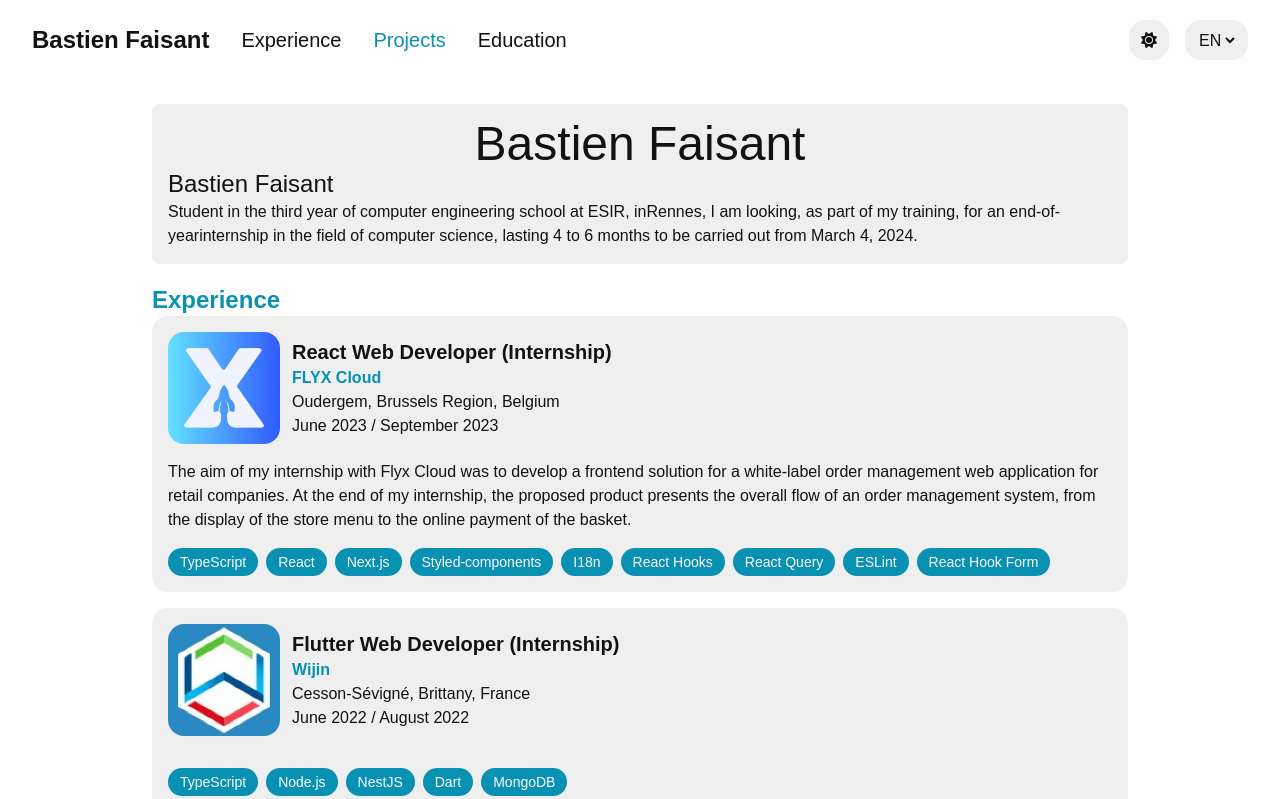
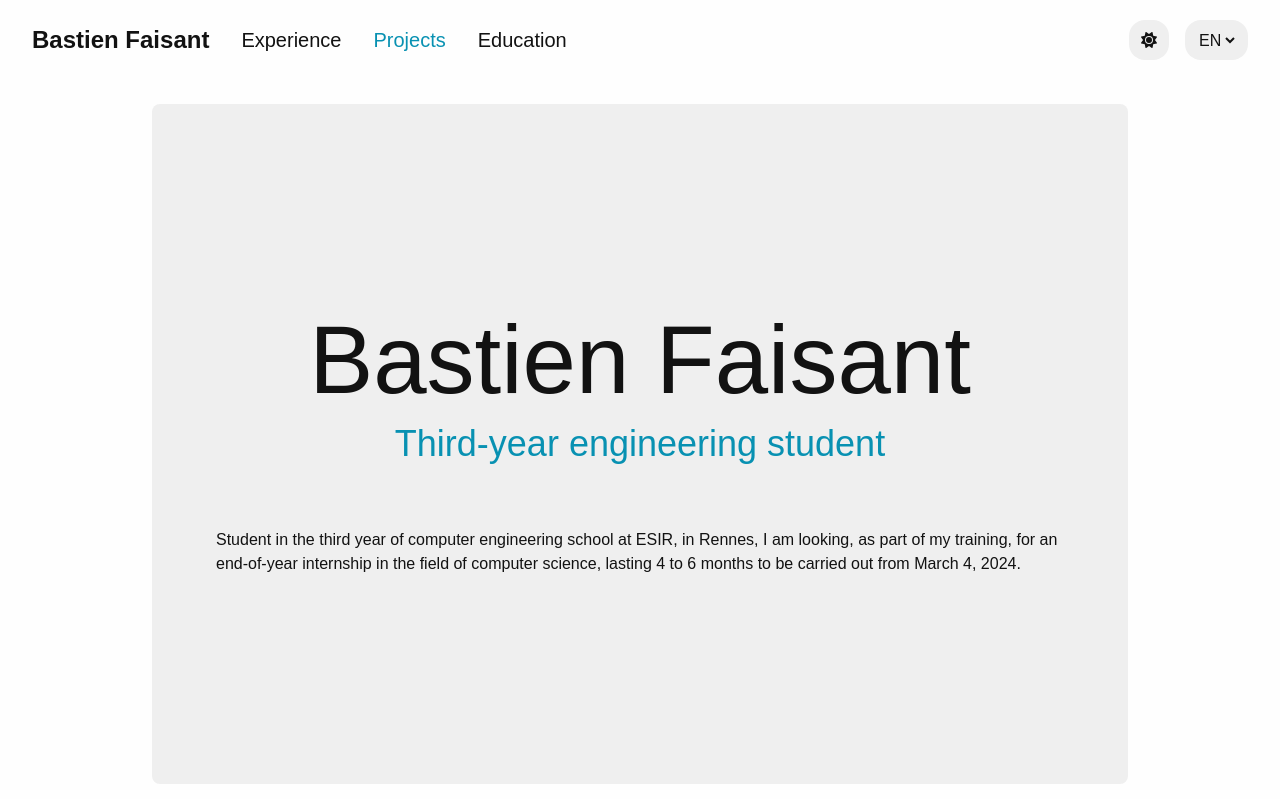
Before and after one commit to Unstery/unstery.github.io, an Astro site: page / in a window 1280 px wide. Shown: the top 799 px of the page. Built offline with nearby package versions, Linux system fonts and the light colour scheme; Astro itself is replaced by a stand-in of ours.

Commit message:
update profile design

```diff
--- a/src/api/data/portfolio-data-en.json
+++ b/src/api/data/portfolio-data-en.json
@@ -9,7 +9,7 @@
             "lastName": "Faisant",
             "title": "Bastien Faisant",
             "status": "Third-year engineering student",
-            "description": "Student in the third year of computer engineering school at ESIR, inRennes, I am looking, as part of my training, for an end-of-yearinternship in the field of computer science, lasting 4 to 6 months to be carried out from March 4, 2024."
+            "description": "Student in the third year of computer engineering school at ESIR, in Rennes, I am looking, as part of my training, for an end-of-year internship in the field of computer science, lasting 4 to 6 months to be carried out from March 4, 2024."
         },
         {
             "id": 2,
--- a/src/api/data/portfolio-data-fr.json
+++ b/src/api/data/portfolio-data-fr.json
@@ -9,7 +9,7 @@
             "lastName": "Faisant",
             "title": "Bastien Faisant",
             "status": "Élève ingénieur en troisième année",
-            "description": "Étudiant en troisième année d'école d'Ingénieurs en informatique àl'ESIR, à Rennes, je suis à la recherche, dans le cadre de ma formation,d'un stage de fin d'année d'étude, dans le domaine de l'informatique,d'une durée de 4 à 6 mois à réaliser à partir du 04 mars 2024."
+            "description": "Étudiant en troisième année d'école d'Ingénieurs en informatique à l'ESIR, à Rennes, je suis à la recherche, dans le cadre de ma formation, d'un stage de fin d'année d'étude, dans le domaine de l'informatique, d'une durée de 4 à 6 mois à réaliser à partir du 04 mars 2024."
         },
         {
             "id": 2,
--- a/src/components/education/education.component.tsx
+++ b/src/components/education/education.component.tsx
@@ -12,7 +12,7 @@ export const Education = ({ categoriesRef }: EducationProps) => {
 
   return (
     <section
-      className="w-full"
+      className="w-full flex flex-col gap-3"
       ref={(element) => categoriesRef.current.push(element!)}
       id={education.title}
     >
--- a/src/components/experience/experience.component.tsx
+++ b/src/components/experience/experience.component.tsx
@@ -12,7 +12,7 @@ export const Experience = ({ categoriesRef }: ExperienceProps) => {
 
   return (
     <section
-      className="w-full"
+      className="w-full flex flex-col gap-3"
       ref={(element) => categoriesRef.current.push(element!)}
       id={experience.title}
     >
--- a/src/components/profile/profile.component.tsx
+++ b/src/components/profile/profile.component.tsx
@@ -8,16 +8,18 @@ export const Profile = ({ categoriesRef }: ProfileProps) => {
   const { findProfile } = usePortfolio();
 
   const profile = findProfile();
-  const fullName = `${profile.firstName} ${profile.lastName}`;
 
   return (
-    <div
-      className="w-full p-4 bg-background-300 dark:bg-background-600 flex flex-col rounded-lg"
+    <section
+      className="h-[calc(100vh-120px)] w-full p-16 bg-background-300 dark:bg-background-600 flex flex-col justify-center items-center gap-16 rounded-lg"
       ref={(element) => categoriesRef.current.push(element!)}
+      id={profile.title}
     >
-      <h1 className="text-5xl text-center">{fullName}</h1>
-      <h2 className="text-2xl">{profile.title}</h2>
+      <div className="flex flex-col gap-4">
+        <h1 className="text-4xl sm:text-7xl md:text-7xl lg:text-8xl text-center">{profile.title}</h1>
+        <h2 className="text-lg sm:text-3xl md:text-3xl lg:text-4xl text-center text-primary-200">{profile.status}</h2>
+      </div>
       <p>{profile.description}</p>
-    </div>
+    </section>
   );
 };
--- a/src/components/projects/projects.component.tsx
+++ b/src/components/projects/projects.component.tsx
@@ -12,7 +12,7 @@ export const Projects = ({ categoriesRef }: ProjectsProps) => {
 
   return (
     <div
-      className="w-full"
+      className="w-full flex flex-col gap-3"
       ref={(element) => categoriesRef.current.push(element!)}
       id={projects.title}
     >
```
